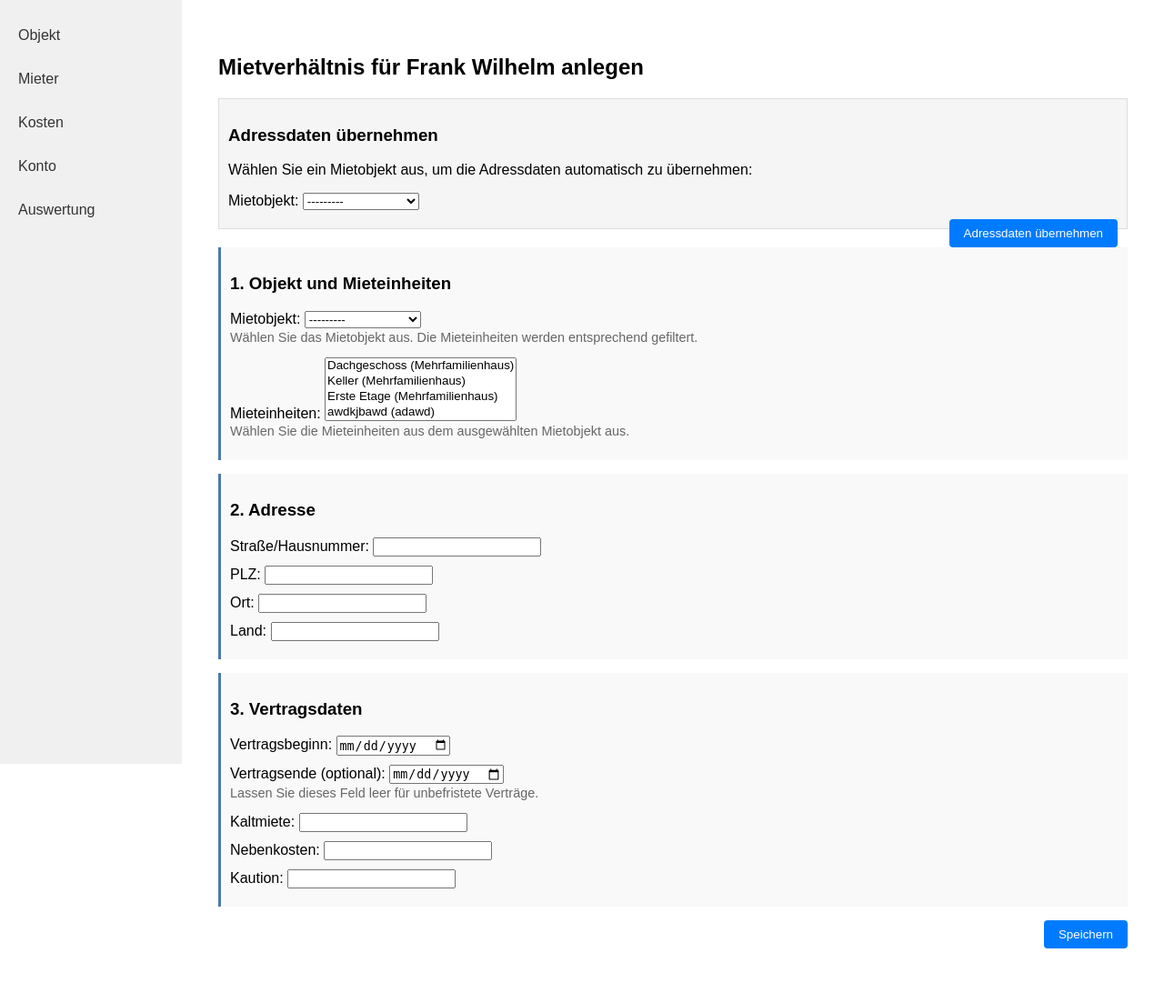
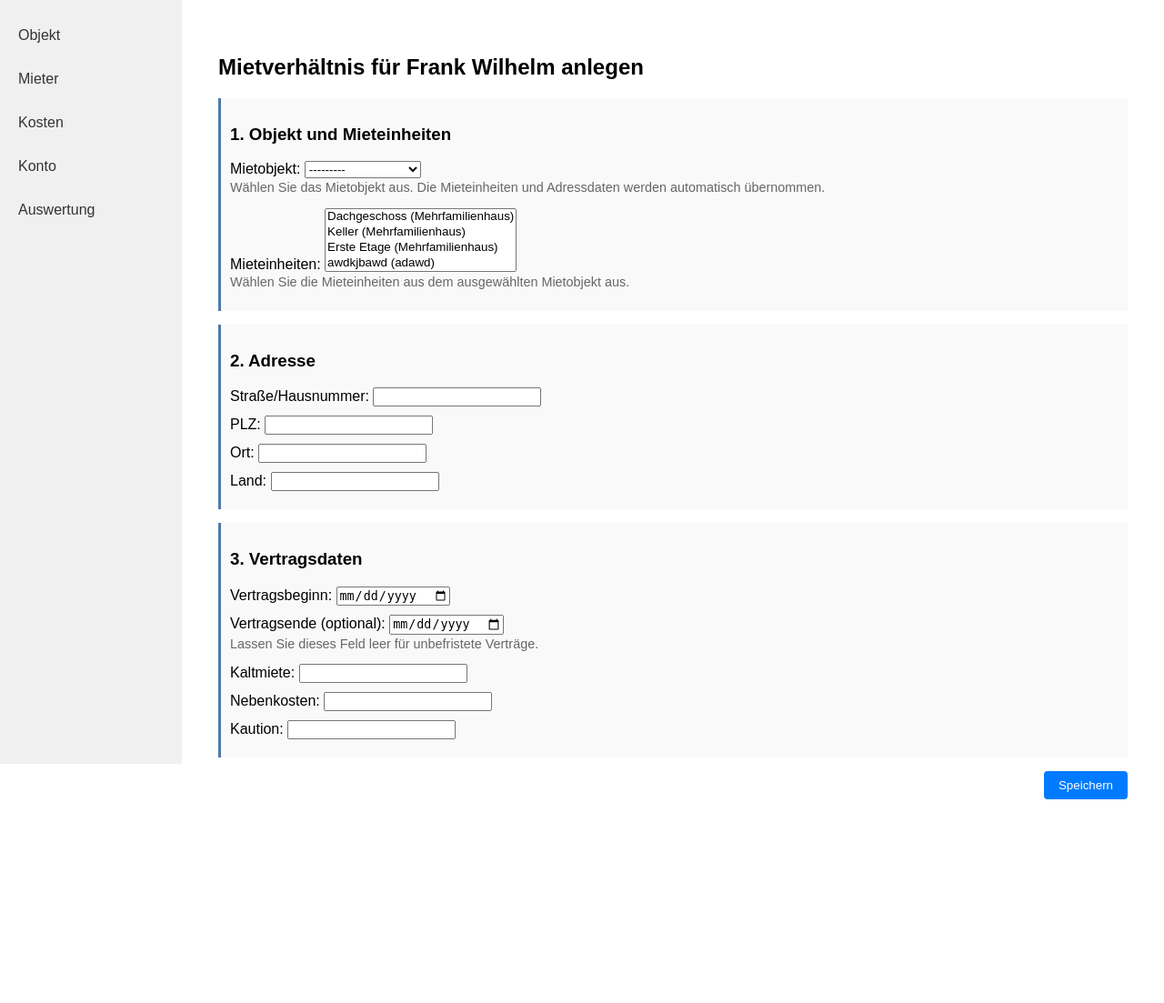
Before and after one commit to JonnyDKahle/kostenpruefung-mietobjekte, a Django app: page /mieter/2/mietverhaeltnis/create/ in a window 1280 px wide. Shown: the whole page at 91% size. After the commit the page ends 879 px from the top, so only its background shows below. Run offline with Django 4.2, Linux system fonts and the light colour scheme; a user stored in the database is signed in; data comes from the database, SQL or seed files in the repository; both versions use the stored data as it was after the commit.

Commit message:
Mieteinheit form updated. Mietverhaeltniss can be unlimited, only one Mietobjekt selection

```diff
--- a/kostenpruefung_mietobjekte_app/forms.py
+++ b/kostenpruefung_mietobjekte_app/forms.py
@@ -90,7 +90,7 @@ class MietverhaeltnisForm(forms.ModelForm):
 
     class Meta:
         model = Mietverhaeltnis
-        fields = ['mietobjekt', 'mieteinheiten', 'vertragsbeginn',
+        fields = ['mieteinheiten', 'vertragsbeginn',
                   'vertragsende', 'kaltmiete', 'nebenkosten', 'kaution',
                   'strasse_hausnummer', 'plz', 'ort', 'land']
         widgets = {
--- a/kostenpruefung_mietobjekte_app/templates/kostenpruefung_mietobjekte_app/mietverhaeltnis_form.html
+++ b/kostenpruefung_mietobjekte_app/templates/kostenpruefung_mietobjekte_app/mietverhaeltnis_form.html
@@ -40,36 +40,26 @@
     <div class="main-content">
         <h2>Mietverhältnis für {{ mieter.vorname }} {{ mieter.nachname }} anlegen</h2>
 
-        <!-- Address Update Form -->
-        <div class="address-update-form">
-            <h3>Adressdaten übernehmen</h3>
-            <p>Wählen Sie ein Mietobjekt aus, um die Adressdaten automatisch zu übernehmen:</p>
-
-            <form method="get" action="">
-                <div class="form-row">
-                    <label for="id_mietobjekt">Mietobjekt:</label>
-                    {{ form.mietobjekt }}
-                </div>
-                <button type="submit" class="action-btn">Adressdaten übernehmen</button>
-            </form>
-
-            {% if selected_mietobjekt %}
-            <p class="help-text">
-                Die Adressdaten von "{{ selected_mietobjekt.name }}" wurden übernommen.
-            </p>
-            {% endif %}
-        </div>
-
         <!-- Main Form -->
         <form method="post">
             {% csrf_token %}
+
+            <!-- Display form errors -->
+            {% if form.errors %}
+                <div style="background-color: #f8d7da; color: #721c24; padding: 10px; border: 1px solid #f5c6cb; border-radius: 4px; margin-bottom: 20px;">
+                    <h4>Formfehler:</h4>
+                    {% for field, errors in form.errors.items %}
+                        <p><strong>{{ field }}:</strong> {{ errors|join:", " }}</p>
+                    {% endfor %}
+                </div>
+            {% endif %}
 
             <div class="field-group">
                 <h3>1. Objekt und Mieteinheiten</h3>
                 <div class="form-row">
                     <label for="{{ form.mietobjekt.id_for_label }}">Mietobjekt:</label>
                     {{ form.mietobjekt }}
-                    <p class="help-text">Wählen Sie das Mietobjekt aus. Die Mieteinheiten werden entsprechend gefiltert.</p>
+                    <p class="help-text">Wählen Sie das Mietobjekt aus. Die Mieteinheiten und Adressdaten werden automatisch übernommen.</p>
                 </div>
                 <div class="form-row">
                     <label for="{{ form.mieteinheiten.id_for_label }}">Mieteinheiten:</label>
@@ -123,7 +113,6 @@
                 </div>
             </div>
 
-            <input type="hidden" name="mietobjekt" value="{{ form.mietobjekt.value|default:'' }}">
             <button type="submit" class="action-btn">Speichern</button>
         </form>
     </div>
@@ -133,6 +122,12 @@
 document.addEventListener('DOMContentLoaded', function() {
     const mietobjektSelect = document.getElementById('id_mietobjekt');
     const mieteinheitenSelect = document.getElementById('id_mieteinheiten');
+
+    // Address fields
+    const strasseField = document.getElementById('id_strasse_hausnummer');
+    const plzField = document.getElementById('id_plz');
+    const ortField = document.getElementById('id_ort');
+    const landField = document.getElementById('id_land');
 
     // Get CSRF token
     function getCookie(name) {
@@ -168,7 +163,7 @@ document.addEventListener('DOMContentLoaded', function() {
             })
                 .then(response => response.json())
                 .then(data => {
-                    console.log('Received data:', data); // Debug log
+                    console.log('Received mieteinheiten data:', data); // Debug log
                     data.mieteinheiten.forEach(function(einheit) {
                         const option = document.createElement('option');
                         option.value = einheit.id;
@@ -182,16 +177,53 @@ document.addEventListener('DOMContentLoaded', function() {
         }
     }
 
-    // Update mieteinheiten when mietobjekt changes
+    function updateAddressFields() {
+        const selectedObjektId = mietobjektSelect.value;
+
+        if (selectedObjektId) {
+            // Make AJAX request to get address data
+            fetch(`{% url 'kostenpruefung_mietobjekte_app:get_mietobjekt_address' %}?mietobjekt_id=${selectedObjektId}`, {
+                method: 'GET',
+                headers: {
+                    'X-CSRFToken': csrftoken,
+                    'Content-Type': 'application/json',
+                },
+            })
+                .then(response => response.json())
+                .then(data => {
+                    console.log('Received address data:', data); // Debug log
+                    if (data.success) {
+                        // Update address fields
+                        strasseField.value = data.address.strasse_hausnummer || '';
+                        plzField.value = data.address.plz || '';
+                        ortField.value = data.address.ort || '';
+                        landField.value = data.address.land || '';
+                    }
+                })
+                .catch(error => {
+                    console.error('Error fetching address data:', error);
+                });
+        } else {
+            // Clear address fields when no mietobjekt is selected
+            strasseField.value = '';
+            plzField.value = '';
+            ortField.value = '';
+            landField.value = '';
+        }
+    }
+
+    // Update both mieteinheiten and address when mietobjekt changes
     mietobjektSelect.addEventListener('change', function() {
         console.log('Mietobjekt changed to:', mietobjektSelect.value); // Debug log
         updateMieteinheiten();
+        updateAddressFields();
     });
 
     // Initial update if a mietobjekt is already selected
     if (mietobjektSelect.value) {
         console.log('Initial mietobjekt value:', mietobjektSelect.value); // Debug log
         updateMieteinheiten();
+        updateAddressFields();
     }
 });
 </script>
--- a/kostenpruefung_mietobjekte_app/urls.py
+++ b/kostenpruefung_mietobjekte_app/urls.py
@@ -8,7 +8,7 @@ from django.urls import path
 from .views import (objekt_index, mieter, rechnungen, kostenarten, lieferanten, konto, auswertung,
                     mieter_laufend, mieter_zukuenftig, mieter_archiv)
 from .views import mietobjekt_create, rechnung_create, rechnungsart_create, lieferant_create, konto_create
-from .views import mieteinheit_create, prozent_bulk_update, mieter_create_step1, mietverhaeltnis_create, get_mieteinheiten
+from .views import mieteinheit_create, prozent_bulk_update, mieter_create_step1, mietverhaeltnis_create, get_mieteinheiten, get_mietobjekt_address
 
 # Class-based views imports
 from .views import MietobjektUpdateView, MietobjektDeleteView
@@ -48,6 +48,7 @@ urlpatterns = [
     # ─────────────────────────── MIETVERHAELTNIS URLS ────────────────────
     path('mieter/<int:mieter_id>/mietverhaeltnis/create/', mietverhaeltnis_create, name='mietverhaeltnis_create'),
     path('ajax/get_mieteinheiten/', get_mieteinheiten, name='get_mieteinheiten'),
+    path('ajax/get_mietobjekt_address/', get_mietobjekt_address, name='get_mietobjekt_address'),
 
     # ─────────────────────────── RECHNUNG URLS ───────────────────────────
     path('rechnungen/', rechnungen, name='rechnungen'),
--- a/kostenpruefung_mietobjekte_app/views.py
+++ b/kostenpruefung_mietobjekte_app/views.py
@@ -543,6 +543,30 @@ def get_mieteinheiten(request):
         return JsonResponse({'mieteinheiten': []})
 
 @login_required
+def get_mietobjekt_address(request):
+    """AJAX endpoint to get address data for a specific Mietobjekt"""
+    from django.http import JsonResponse
+
+    mietobjekt_id = request.GET.get('mietobjekt_id')
+    if not mietobjekt_id:
+        return JsonResponse({'success': False, 'message': 'No mietobjekt_id provided'})
+
+    try:
+        mietobjekt = Mietobjekt.objects.get(id=mietobjekt_id, created_by=request.user)
+
+        return JsonResponse({
+            'success': True,
+            'address': {
+                'strasse_hausnummer': mietobjekt.strasse_hausnummer,
+                'plz': mietobjekt.plz,
+                'ort': mietobjekt.ort,
+                'land': mietobjekt.land,
+            }
+        })
+    except Mietobjekt.DoesNotExist:
+        return JsonResponse({'success': False, 'message': 'Mietobjekt not found'})
+
+@login_required
 def mietverhaeltnis_create(request, mieter_id):
     mieter = Mieter.objects.filter(id=mieter_id, created_by=request.user).first()
     if not mieter:
@@ -592,6 +616,10 @@ def mietverhaeltnis_create(request, mieter_id):
                 return redirect('kostenpruefung_mietobjekte_app:mieter_archiv')
             else:
                 return redirect('kostenpruefung_mietobjekte_app:mieter_laufend')
+        else:
+            # Debug form errors
+            print("Form errors:", form.errors)
+            print("Form data:", request.POST)
     else:
         # Initial form display or after selecting Mietobjekt
         form = MietverhaeltnisForm(initial=initial_data, user=request.user)
```
Also changed, not shown: db.sqlite3.
